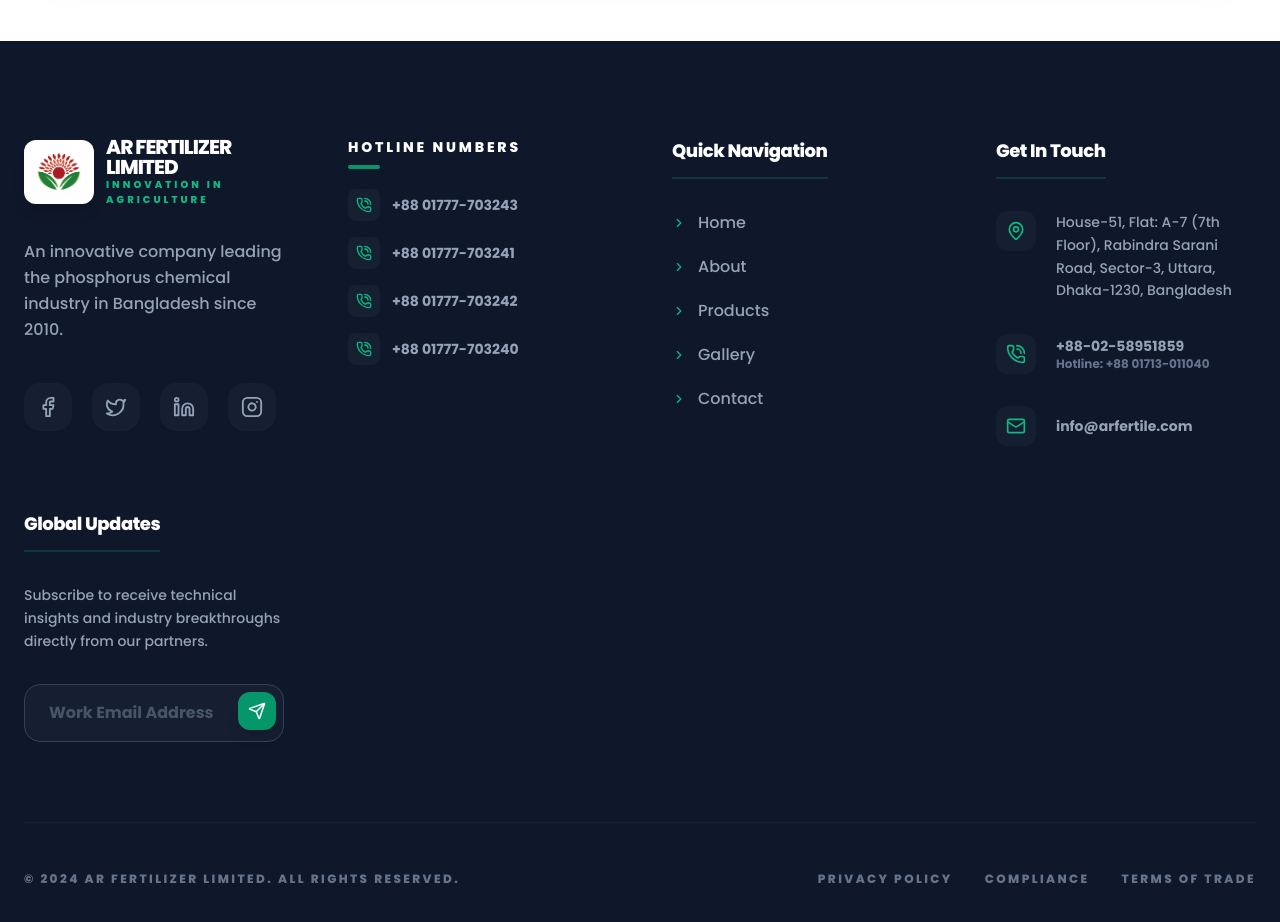
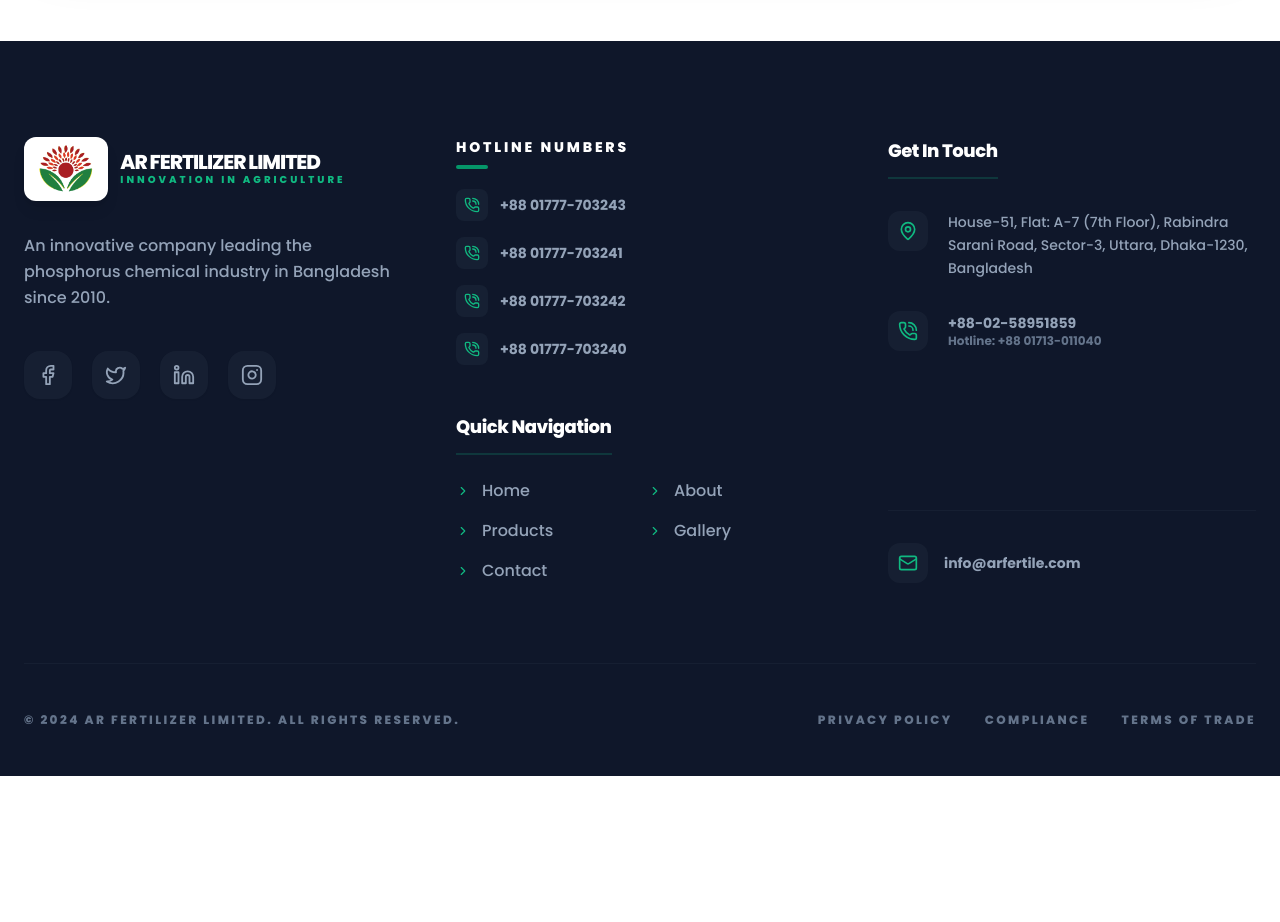
Before and after one commit to FarhanSabit/ar-fertile, a React (Vite) app: page / in a window 1280 px wide. Shown: the part 5760-6682 px from the top of the page. After the commit the page ends 6536 px from the top, so only its background shows below. Built offline with nearby package versions, Linux system fonts and the light colour scheme.

Commit message:
Refinements-002

```diff
--- a/components/Footer.tsx
+++ b/components/Footer.tsx
@@ -3,7 +3,7 @@
 import { Link } from 'react-router-dom';
 import {
   Facebook, Twitter, Linkedin, Instagram, Mail,
-  MapPin, PhoneCall, ChevronRight, Send
+  MapPin, PhoneCall, ChevronRight
 } from 'lucide-react';
 import { HOTLINES } from '../constants';
 
@@ -11,7 +11,7 @@
   return (
     <footer className="bg-slate-900 text-white pt-24 pb-12">
       <div className="container mx-auto px-6">
-        <div className="grid grid-cols-1 md:grid-cols-2 lg:grid-cols-4 gap-16 mb-20">
+        <div className="grid grid-cols-1 md:grid-cols-2 lg:grid-cols-3 gap-16 mb-20">
           {/* Company Brand */}
           <div className="flex flex-col">
             <div className="flex items-center space-x-3 mb-8 group">
@@ -50,7 +50,8 @@
             </div>
           </div>
 
-          {/* Hotline Numbers */}
+          {/* Hotline Numbers & Quick Nav Combined for 3-col balance */}
+          <div className="grid grid-cols-1 gap-12">
             <div>
               <h4 className="text-white font-black text-sm uppercase tracking-[0.2em] mb-8 relative">
                 Hotline Numbers
@@ -69,11 +70,9 @@
                 ))}
               </ul>
             </div>
-
-          {/* Navigation Links */}
             <div>
-            <h4 className="text-lg font-black mb-8 border-b-2 border-emerald-500/20 pb-3 inline-block tracking-tight">Quick Navigation</h4>
-            <ul className="grid grid-cols-1 gap-5">
+              <h4 className="text-lg font-black mb-6 border-b-2 border-emerald-500/20 pb-3 inline-block tracking-tight">Quick Navigation</h4>
+              <ul className="grid grid-cols-2 gap-4">
                 {['Home', 'About', 'Products', 'Gallery', 'Contact'].map((item) => (
                   <li key={item}>
                     <Link
@@ -87,8 +86,10 @@
                 ))}
               </ul>
             </div>
+          </div>
 
           {/* Official Contact Info */}
+          <div className="flex flex-col justify-between">
             <div>
               <h4 className="text-lg font-black mb-8 border-b-2 border-emerald-500/20 pb-3 inline-block tracking-tight">Get In Touch</h4>
               <ul className="space-y-8">
@@ -107,28 +108,15 @@
                     <span className="text-slate-500 text-xs font-bold">Hotline: +88 01713-011040</span>
                   </div>
                 </li>
-              <li className="flex items-center space-x-5 group">
-                <div className="w-10 h-10 bg-slate-800/50 rounded-xl flex items-center justify-center text-emerald-500 flex-shrink-0 group-hover:bg-emerald-600 group-hover:text-white transition-all">
+              </ul>
+            </div>
+            <div className="mt-8 pt-8 border-t border-slate-800/50">
+              <a href="mailto:info@arfertile.com" className="flex items-center space-x-4 group">
+                <div className="w-10 h-10 bg-slate-800/50 rounded-xl flex items-center justify-center text-emerald-500 group-hover:bg-emerald-600 group-hover:text-white transition-all">
                   <Mail size={20} />
                 </div>
-                <a href="mailto:info@arfertile.com" className="text-slate-400 hover:text-emerald-500 transition-colors font-bold text-sm">info@arfertile.com</a>
-              </li>
-            </ul>
-          </div>
-
-          {/* Corporate Newsletter */}
-          <div>
-            <h4 className="text-lg font-black mb-8 border-b-2 border-emerald-500/20 pb-3 inline-block tracking-tight">Global Updates</h4>
-            <p className="text-slate-400 mb-8 leading-relaxed font-medium text-sm">Subscribe to receive technical insights and industry breakthroughs directly from our partners.</p>
-            <div className="relative">
-              <input
-                type="email"
-                placeholder="Work Email Address"
-                className="w-full bg-slate-800/50 border border-slate-700 rounded-2xl px-6 py-4 text-white focus:outline-none focus:border-emerald-500 focus:ring-4 focus:ring-emerald-500/10 transition-all font-bold placeholder:text-slate-600"
-              />
-              <button className="absolute right-2 top-2 bg-emerald-600 hover:bg-emerald-700 text-white p-2.5 rounded-xl transition-all shadow-lg active:scale-95 group">
-                <Send size={18} className="group-hover:rotate-12 transition-transform" />
-              </button>
+                <span className="text-slate-400 group-hover:text-emerald-500 transition-colors font-bold text-sm">info@arfertile.com</span>
+              </a>
             </div>
           </div>
         </div>
--- a/constants.ts
+++ b/constants.ts
@@ -197,12 +197,12 @@
   { id: 'g4', title: 'Soil Fertility Research', category: 'Innovation', image: asset('assets/portfolio/portfolio-4.jpg') },
   { id: 'g5', title: 'Technical Lab Analysis', category: 'Science', image: asset('assets/portfolio/portfolio-5.jpg') },
   { id: 'g6', title: 'Field Trial Monitoring', category: 'Environment', image: asset('assets/portfolio/portfolio-6.jpg') },
-  { id: 'g7', title: 'Technical Advisory Board', category: 'Experience', image: asset('assets/team/team-2.jpg') },
-  { id: 'g8', title: 'Expert Diagnostic Services', category: 'Advisory', image: asset('assets/team/team-3.jpg') },
-  { id: 'g9', title: 'Logistics Management', category: 'Team', image: asset('assets/team/team-4.jpg') },
-  { id: 'g10', title: 'Product Quality Control', category: 'Testing', image: asset('assets/portfolio/portfolio-7.jpg') },
-  { id: 'g11', title: 'Strategic Planning Meet', category: 'Corporate', image: asset('assets/portfolio/portfolio-8.jpg') },
-  { id: 'g12', title: 'Sustainable Farming Future', category: 'Innovation', image: asset('assets/portfolio/portfolio-9.jpg') }
+  { id: 'g10', title: 'Production Excellence', category: 'Facilities', image: asset('assets/portfolio/portfolio-7.jpg') },
+  { id: 'g11', title: 'Quality Control Lab', category: 'Science', image: asset('assets/portfolio/portfolio-8.jpg') },
+  { id: 'g12', title: 'Sustainability Initiatives', category: 'Environment', image: asset('assets/portfolio/portfolio-9.jpg') },
+  { id: 'g13', title: 'Product Detail Analysis', category: 'Science', image: asset('assets/portfolio/portfolio-details-1.jpg') },
+  { id: 'g14', title: 'Mineral Processing Unit', category: 'Facilities', image: asset('assets/portfolio/portfolio-details-2.jpg') },
+  { id: 'g15', title: 'Fertilizer Quality Check', category: 'Testing', image: asset('assets/portfolio/portfolio-details-3.jpg') }
 ];
 
 export const HERO_SLIDES = [
```
Also changed, not shown: pages/Gallery.tsx (+13 -49 lines). Lines whose indentation alone changed are shown as unchanged.
